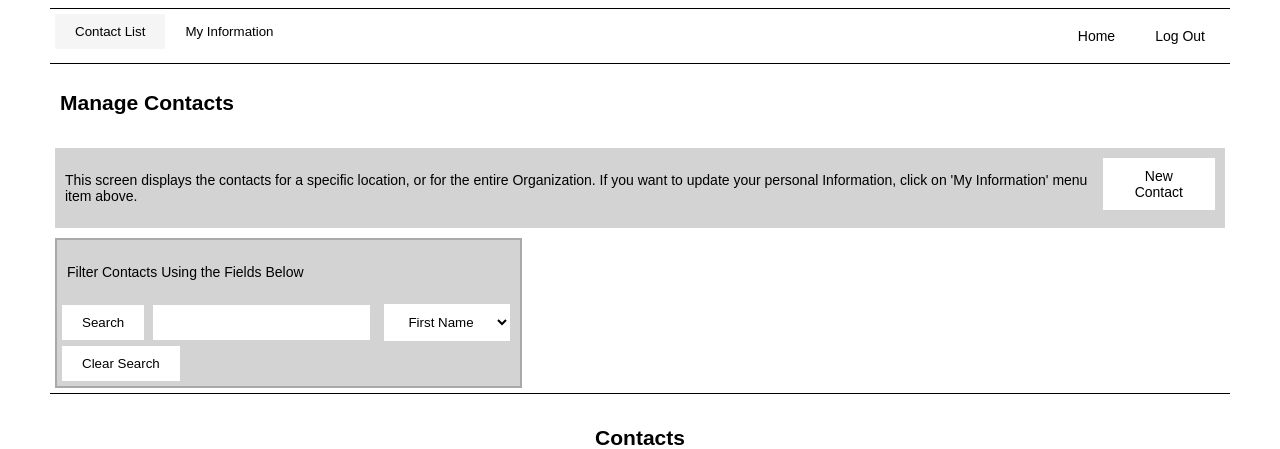
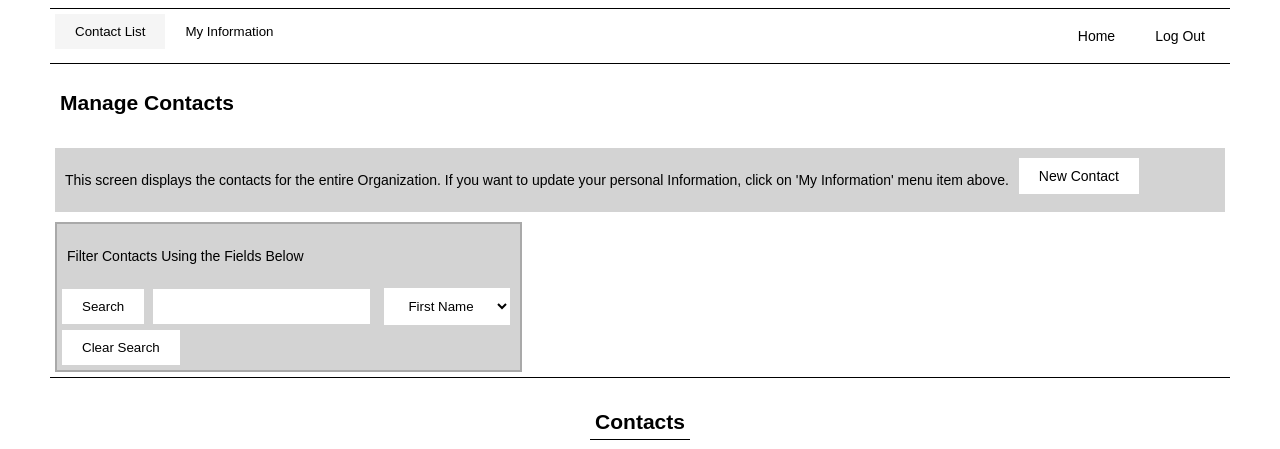
Before and after one commit to lux3hs/contactmgr, a Django app: page /contacts/ in a window 1280 px wide. Shown: the top 449 px of the page. Run offline with Django 3.2, Linux system fonts and the light colour scheme; a user stored in the database is signed in; data comes from the database, SQL or seed files in the repository; both versions use the stored data as it was after the commit.

Commit message:
Edit information text

```diff
--- a/manage_contacts/templates/manage_contacts/manage-contacts.html
+++ b/manage_contacts/templates/manage_contacts/manage-contacts.html
@@ -45,8 +45,7 @@
   <div class="flex-container">
     <div class="flex-container flex-row container-border">
       <p class="text-container left-text">
-      This screen displays the contacts for a specific location,
-      or for the entire Organization. If you want to update your personal Information,
+      This screen displays the contacts for the entire Organization. If you want to update your personal Information,
       click on 'My Information' menu item above.
       </p>
 
```
Also changed, not shown: db.sqlite3.
